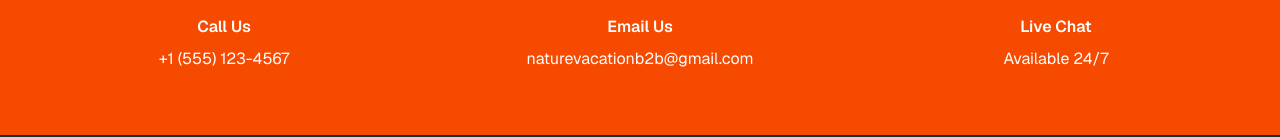
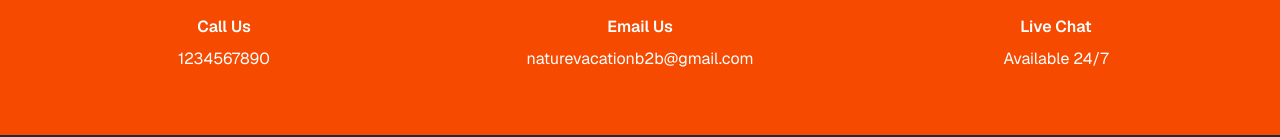
Before and after one commit to Rajesh81704/trip-tour-frontend, a Next.js app: page /b2b in a window 1280 px wide. Shown: the part 2609-2746 px from the top of the page. Built offline with nearby package versions, Linux system fonts and the light colour scheme; no server answers.

Commit message:
minorchange to number

```diff
--- a/src/app/b2b/page.tsx
+++ b/src/app/b2b/page.tsx
@@ -500,7 +500,7 @@ const B2B = () => {
             <div>
               <Phone className="h-12 w-12 mx-auto mb-4" />
               <h3 className="font-semibold mb-2">Call Us</h3>
-              <p>+1 (555) 123-4567</p>
+              <p>1234567890</p>
             </div>
             <div>
               <Mail className="h-12 w-12 mx-auto mb-4" />
```
